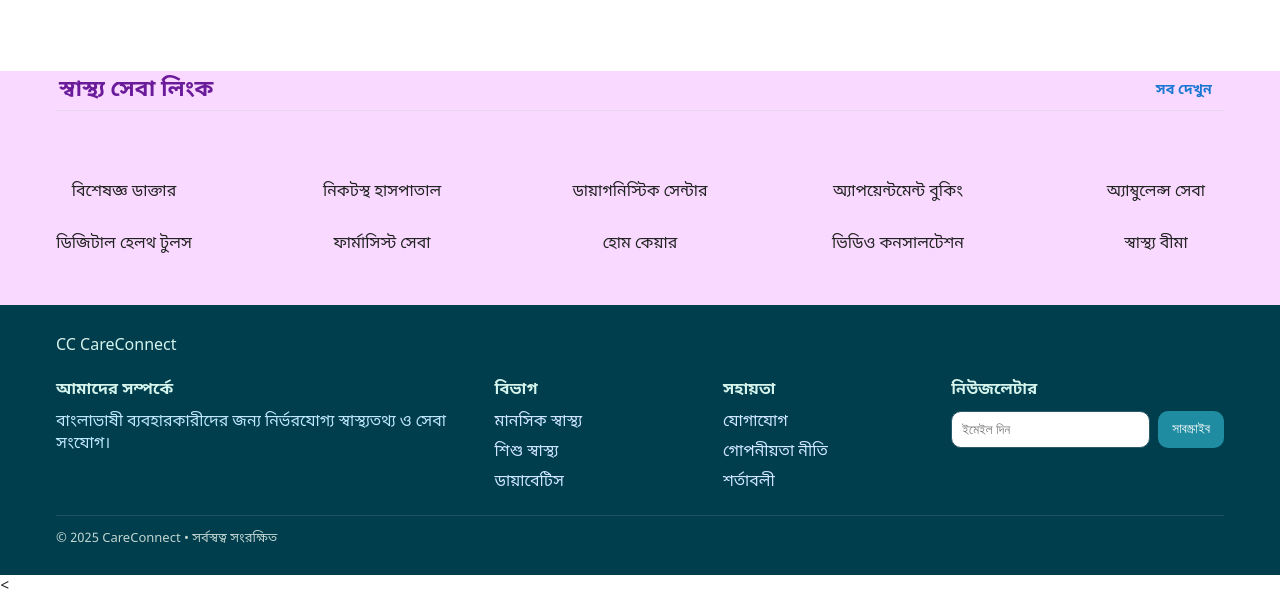
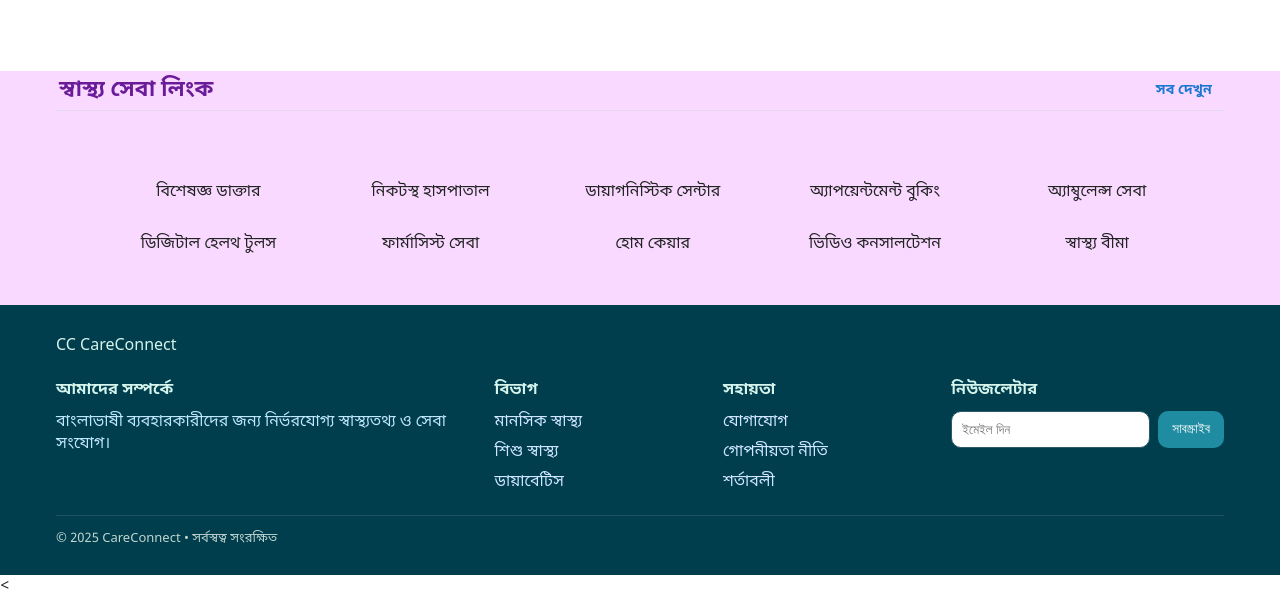
Before and after one commit to RabiulIslamhridoy/care, a plain HTML site: page index.html in a window 1280 px wide. Shown: the part 4153-4750 px from the top of the page. Drawn offline with Linux system fonts and the light colour scheme.

Commit message:
Add files via upload
footer_1

```diff
--- a/css/index.css
+++ b/css/index.css
@@ -545,9 +545,11 @@ img {
 }
 
 .service-links .grid {
+ padding-left: 8%;
+ padding-right: 6%;
   display: grid;
   grid-template-columns: repeat(2, minmax(0, 1fr));
-  gap: 10px
+  gap: 10px;
 }
 
 .service-links a {
```
